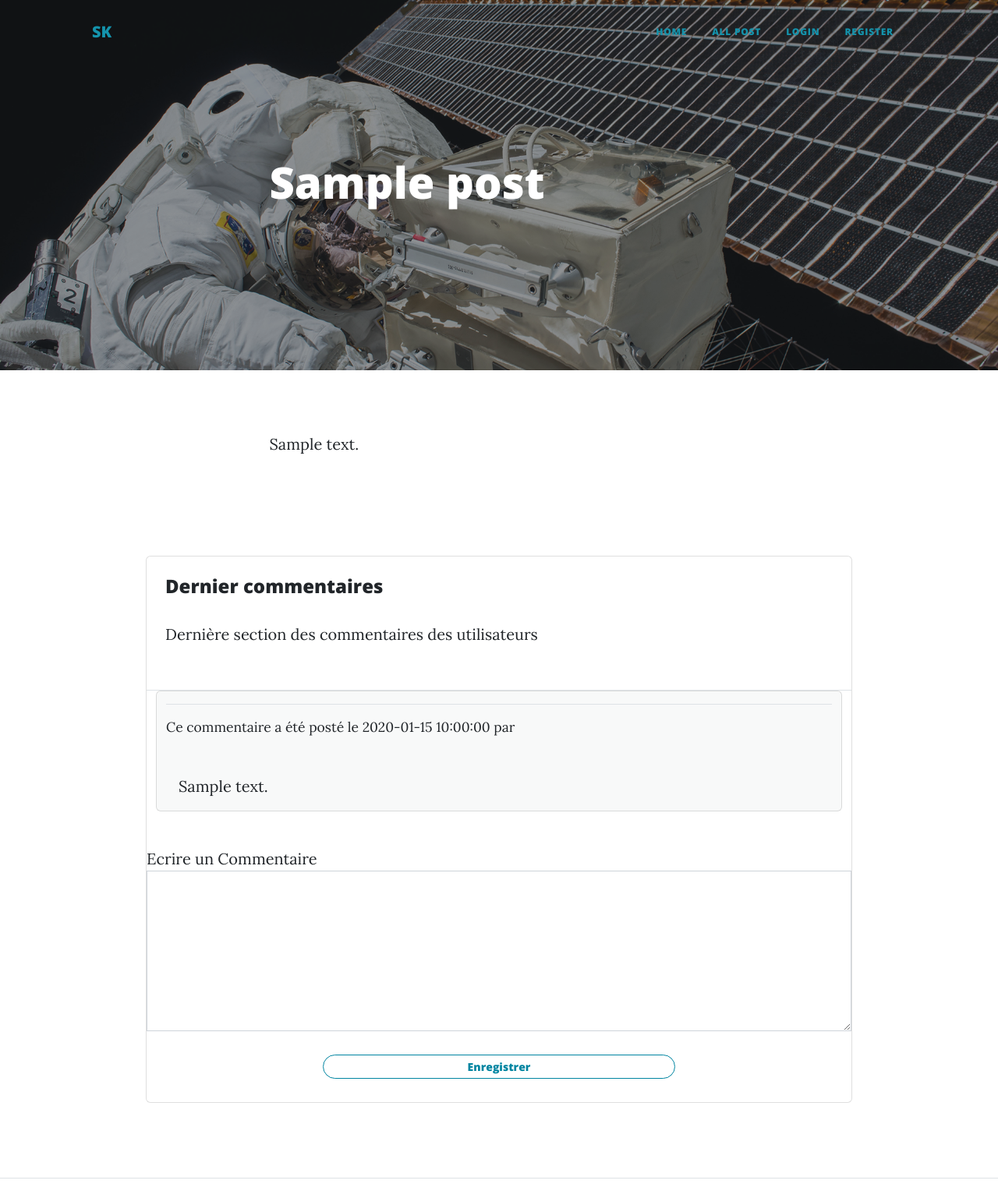
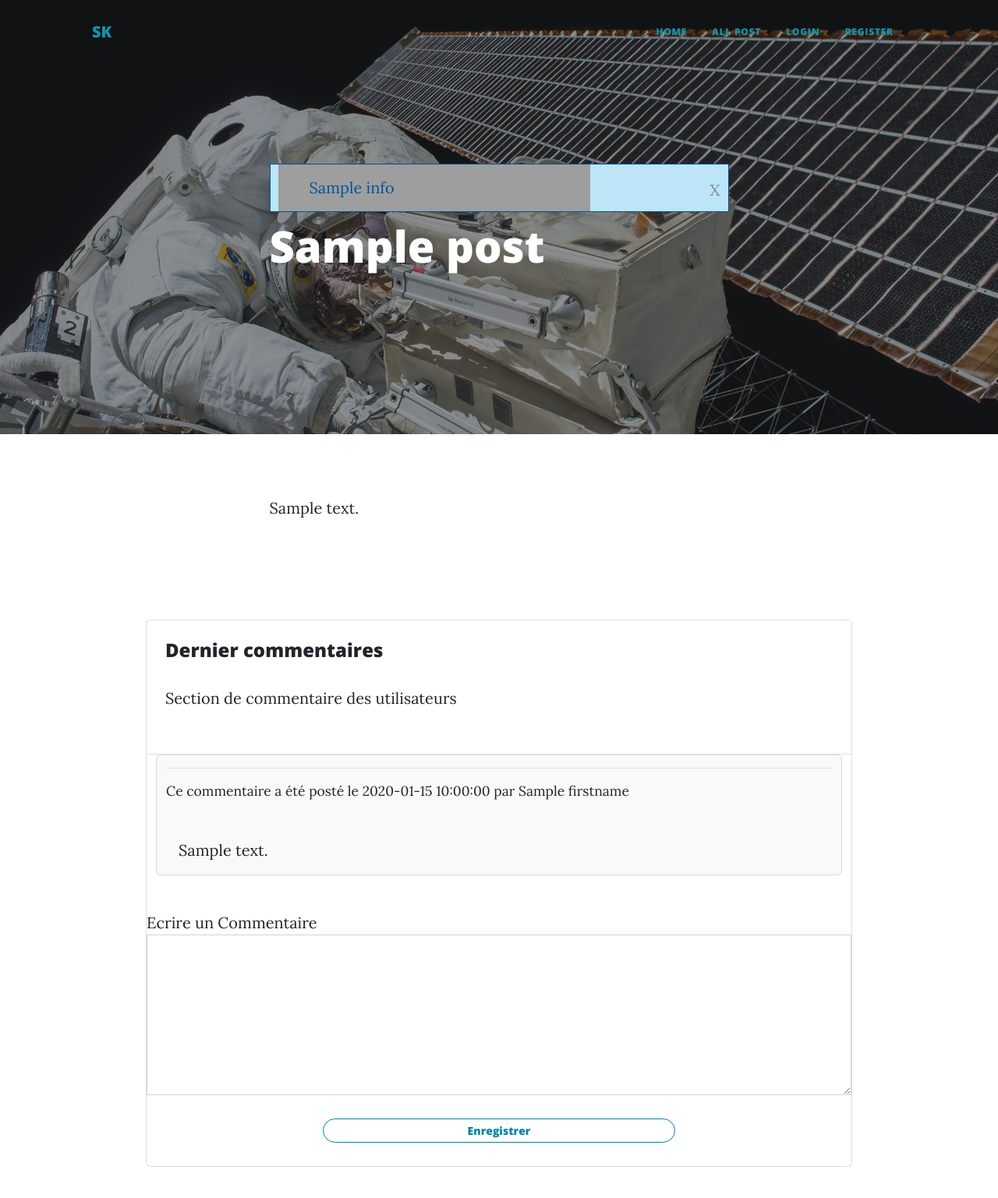
Before and after one commit to k-saidou/Blog-PHP, a PHP site: template views/posts/show.html.twig in a window 1280 px wide. Shown: the top 1537 px of the page at 78% size. Run offline with PHP 8.4, Linux system fonts and the light colour scheme; the template is opened without the code that fills it: most values are stand-ins (such as "Sample title", 1, 10 or a date in 2020); some libraries are stand-ins or nearby versions; grey boxes are pictures that could not be loaded.

Commit message:
correction code 2

```diff
--- a/public/js/scripts.js
+++ b/public/js/scripts.js
@@ -1,29 +1,27 @@
 /*!
-* Start Bootstrap - Clean Blog v6.0.8 (https://startbootstrap.com/theme/clean-blog)
-* Copyright 2013-2022 Start Bootstrap
-* Licensed under MIT (https://github.com/StartBootstrap/startbootstrap-clean-blog/blob/master/LICENSE)
+* 'Start Bootstrap - Clean Blog v6.0.8 (https://startbootstrap.com/theme/clean-blog)'
+*' Copyright 2013-2022 Start Bootstrap'
+* 'Licensed under MIT (https://github.com/StartBootstrap/startbootstrap-clean-blog/blob/master/LICENSE)'
 */
-window.addEventListener('DOMContentLoaded', () => {
+window.addEventListener("DOMContentLoaded", () => {
     let scrollPos = 0;
-    const mainNav = document.getElementById('mainNav');
+    const mainNav = document.getElementById("mainNav");
     const headerHeight = mainNav.clientHeight;
-    window.addEventListener('scroll', function() {
+    window.addEventListener("scroll", function() {
         const currentTop = document.body.getBoundingClientRect().top * -1;
-        if ( currentTop < scrollPos) {
-            // Scrolling Up
-            if (currentTop > 0 && mainNav.classList.contains('is-fixed')) {
-                mainNav.classList.add('is-visible');
-            } else {
+        if( currentTop < scrollPos) {
+            if(currentTop > 0 && mainNav.classList.contains("is-fixed")) {
+                mainNav.classList.add("is-visible");
+            }else{
                 console.log(123);
-                mainNav.classList.remove('is-visible', 'is-fixed');
+                mainNav.classList.remove("is-visible", "is-fixed");
             }
-        } else {
-            // Scrolling Down
-            mainNav.classList.remove(['is-visible']);
-            if (currentTop > headerHeight && !mainNav.classList.contains('is-fixed')) {
-                mainNav.classList.add('is-fixed');
+        }else{
+            mainNav.classList.remove(["is-visible"]);
+            if(currentTop > headerHeight && !mainNav.classList.contains("is-fixed")) {
+                mainNav.classList.add("is-fixed");
             }
         }
         scrollPos = currentTop;
     });
-})
+});
--- a/views/posts/read.html.twig
+++ b/views/posts/read.html.twig
@@ -42,7 +42,7 @@
             <td>{{ post.updateTime | u.truncate(10, '', false)}}</td>
             <td>{{ post.id_user }}</td>
             <td>
-                <a class="btn btn-outline-success btn-sm" href="show/{{postd}}">Voir</a>
+                <a class="btn btn-outline-success btn-sm" href="show/{{post.id}}">Voir</a>
                 <a class="btn btn-outline-primary btn-sm" href="update/{{post.id}}">Modifier</a>
                 <a class="btn btn-outline-danger btn-sm" href="delete/{{post.id}}">Supprimer</a>
             </td>
--- a/views/posts/show.html.twig
+++ b/views/posts/show.html.twig
@@ -7,6 +7,24 @@
     <div class="container position-relative px-4 px-lg-5">
         <div class="row gx-4 gx-lg-5 justify-content-center">
             <div class="col-md-10 col-lg-8 col-xl-7">
+                {% if message != "" %}
+                <div class="success">
+                    <div class="close" onclick="this.parentElement.remove()">X</div>
+                    {{message}}
+                </div>
+                {% endif %}
+                {% if info != "" %}
+                <div class="info">
+                    <div class="close" onclick="this.parentElement.remove()">X</div>
+                    {{info}}
+                </div>
+                {% endif %}
+                {% if error != "" %}
+                <div class="error">
+                    <div class="close" onclick="this.parentElement.remove()">X</div>
+                    {{error}}
+                </div>
+                {% endif %}
                 <div class="post-heading">
                     <h1>{{ post.titre }}</h1>
                 </div>
@@ -32,7 +50,7 @@
                 <div class="card text-dark">
                     <div class="card-body p-4">
                         <h4 class="mb-0">Dernier commentaires</h4>
-                        <p class="fw-light mb-4 pb-2">Dernière section des commentaires des utilisateurs</p>
+                        <p class="fw-light mb-4 pb-2">Section de commentaire des utilisateurs</p>
                     </div>
                     <hr class="my-0" />
                     <div class="container" style="background-color:  ">
@@ -40,7 +58,7 @@
                             <div class="card  mb-3 " style="background-color: #F8F9F9" >
                                 {% for comment in comments %}
                                 <hr>
-                                <small>Ce commentaire a été posté le {{comment.date}} par </small>
+                                <small>Ce commentaire a été posté le {{comment.date}} par {{comment.user.firstname}}</small>
                                 <div class="card-body">
                                     <p class="card-text">{{comment.content}}</p>
                                 </div>
--- a/views/users/index.html.twig
+++ b/views/users/index.html.twig
@@ -8,13 +8,13 @@
 <h1>User index</h1>
 <br>
 {% if error != "" %}
-<div id="flash" class="error">
+<div class="error">
     <div class="close" onclick="this.parentElement.remove()">X</div>
     {{error}}
 </div>
 {% endif %}
 {% if message != "" %}
-<div id="flash" class="success">
+<div class="success">
     <div class="close" onclick="this.parentElement.remove()">X</div>
     {{message}}
 </div>
```
Also changed, not shown: src/controllers/PostsController.php (+18 -2 lines), src/controllers/UsersController.php (+4 -9 lines), views/comments/show.html.twig (+1 -6 lines).
